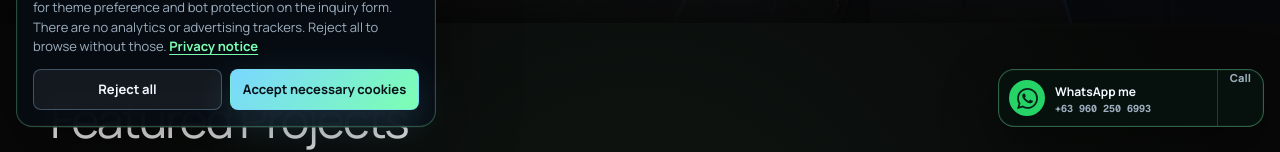
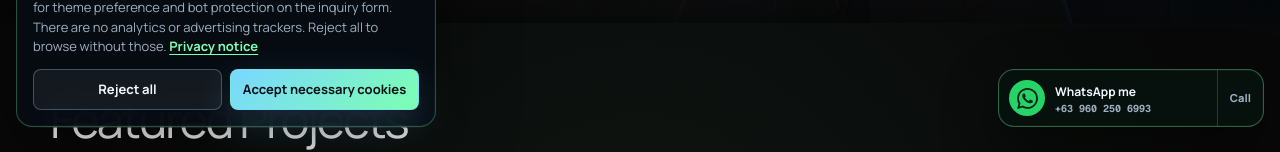
Before and after one commit to terddyy/imogen-freelance-portfolio, a Next.js app: page / in a window 1280 px wide. Shown: the part 657-809 px from the top of the page. Built offline with nearby package versions, Linux system fonts and the light colour scheme.

Commit message:
fix: vertically center Call label in WhatsApp contact widget

```diff
--- a/components/WhatsAppContact.module.css
+++ b/components/WhatsAppContact.module.css
@@ -64,6 +64,9 @@
 }
 
 .whatsappContactCall {
+  display: inline-flex;
+  align-items: center;
+  justify-content: center;
   align-self: stretch;
   border-left: 1px solid rgba(124, 255, 178, 0.2);
   padding: 0 12px;
```
